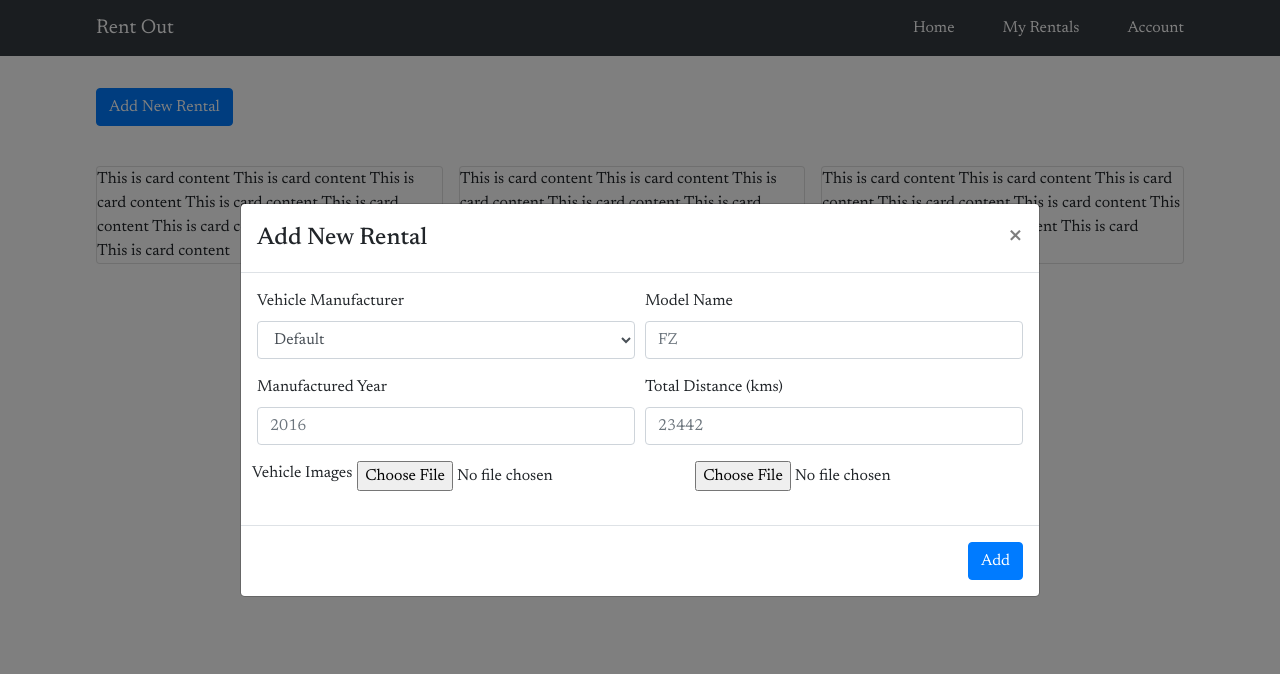
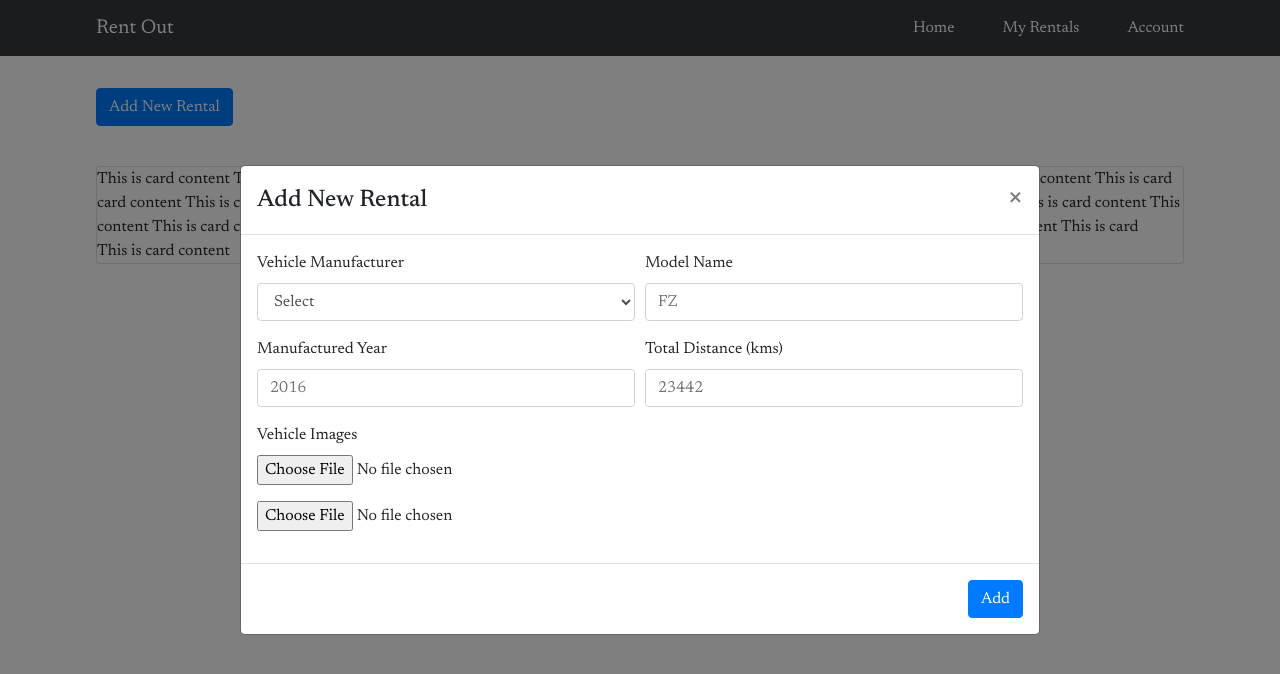
Before and after one commit to PratikDhungel/react-playground, a React (Create React App) app: page / in a window 1280 px wide. Both pictures are taken after a click on the button "Add New Rental". Shown: the top 674 px of the page. Built offline with nearby package versions, Linux system fonts and the light colour scheme.

Commit message:
Add form validation using yup in New Rental Form

```diff
--- a/src/Components/AddNewRentalModal.tsx
+++ b/src/Components/AddNewRentalModal.tsx
@@ -1,8 +1,46 @@
 import React from 'react';
-import { Button, Modal, Form, Col } from 'react-bootstrap';
+import { useForm } from 'react-hook-form';
+import * as yup from 'yup';
+import { Button, Modal, Form, Col, FormGroup } from 'react-bootstrap';
+import { yupResolver } from '@hookform/resolvers/yup';
 
 const AddNewRentalModal = ({ ...props }) => {
   const { showNewRentalModal, setShowNewRentalModal } = props;
+
+  const resolverScheme = yup.object().shape({
+    manufacturer: yup.string().required('Manufacturer is required'),
+    modelName: yup.string().required('Model Name is required'),
+    distance: yup.string().required('Distance is required'),
+    vehicleImage1: yup.mixed().test('Empty', 'Image is required', (value: any) => {
+      console.log(value);
+      if (value.length === 0) {
+        return false;
+      }
+      return true;
+    }),
+    vehicleImage2: yup.mixed().test('Empty', 'Image is required', (value: any) => {
+      console.log(value);
+      if (value.length === 0) {
+        return false;
+      }
+      return true;
+    }),
+  });
+
+  const {
+    register,
+    handleSubmit,
+    formState: { errors },
+  } = useForm({ resolver: yupResolver(resolverScheme) });
+
+  const submitNewRentalForm = (data: any) => {
+    console.log(data);
+  };
+
+  const handleErrors = (errors: any) => {
+    console.log(errors.vehicleImage1?.message);
+  };
+
   return (
     <Modal
       size='lg'
@@ -15,50 +53,73 @@ const AddNewRentalModal = ({ ...props }) => {
       <Modal.Header closeButton>
         <Modal.Title>Add New Rental</Modal.Title>
       </Modal.Header>
+      <Form onSubmit={handleSubmit(submitNewRentalForm, handleErrors)}>
         <Modal.Body>
-        <Form>
           <Form.Row>
             <Col>
               <Form.Label>Vehicle Manufacturer</Form.Label>
-              <Form.Control as='select' name='manufacturer'>
-                <option>Default</option>
+              <Form.Control
+                as='select'
+                {...register('manufacturer')}
+                isInvalid={!!errors.manufacturer}
+                className='select-list-error-icon'
+              >
+                <option value='' selected disabled>
+                  Select
+                </option>
                 <option>Yamaha</option>
                 <option>Suzuki</option>
                 <option>Bajaj</option>
                 <option>Hero</option>
               </Form.Control>
+              <Form.Control.Feedback type='invalid'>{errors.manufacturer?.message}</Form.Control.Feedback>
             </Col>
             <Col>
               <Form.Label>Model Name</Form.Label>
-              <Form.Control placeholder='FZ' name='model-name'></Form.Control>
+              <Form.Control placeholder='FZ' {...register('modelName')} isInvalid={!!errors.modelName}></Form.Control>
+              <Form.Control.Feedback type='invalid'>{errors.modelName?.message}</Form.Control.Feedback>
             </Col>
           </Form.Row>
           <Form.Row>
             <Col>
               <Form.Label>Manufactured Year</Form.Label>
-              <Form.Control placeholder='2016' name='year'></Form.Control>
+              <Form.Control placeholder='2016' {...register('year')}></Form.Control>
             </Col>
             <Col>
               <Form.Label>Total Distance (kms)</Form.Label>
-              <Form.Control placeholder='23442' name='distance'></Form.Control>
+              <Form.Control placeholder='23442' {...register('distance')} isInvalid={!!errors.distance}></Form.Control>
+              <Form.Control.Feedback type='invalid'>{errors.distance?.message}</Form.Control.Feedback>
             </Col>
           </Form.Row>
           <Form.Row>
+            <Col sm={6}>
               <Form.Label>Vehicle Images</Form.Label>
-            <Col>
-              <Form.File id='vehicle-image-1' name='vehicle-image-1' />
-            </Col>
-            <Col>
-              <Form.File id='vehicle-image-2' name='vehicle-image-2' />
+              <Form.File
+                id='vehicle-image-1'
+                {...register('vehicleImage1')}
+                isInvalid={!!errors.vehicleImage1}
+                feedback={errors.vehicleImage1?.message}
+              />
             </Col>
           </Form.Row>
-        </Form>
+          <Form.Row>
+            <Col sm={6}>
+              <Form.File
+                id='vehicle-image-2'
+                {...register('vehicleImage2')}
+                isInvalid={!!errors.vehicleImage2}
+                feedback={errors.vehicleImage1?.message}
+              />
+              <Form.Control.Feedback type='invalid'>{errors.vehicleImage2?.message}</Form.Control.Feedback>
+            </Col>
+          </Form.Row>
         </Modal.Body>
         <Modal.Footer>
           <Button className='btn btn-filter-modal__save-btn' type='submit'>
             Add
           </Button>
         </Modal.Footer>
+      </Form>
     </Modal>
   );
 };
--- a/src/index.css
+++ b/src/index.css
@@ -72,3 +72,7 @@ code {
 .form-row {
   margin-bottom: 1em;
 }
+
+.select-list-error-icon {
+  background-position: right 1.25em center !important;
+}
```
Lines whose indentation alone changed are shown as unchanged.
